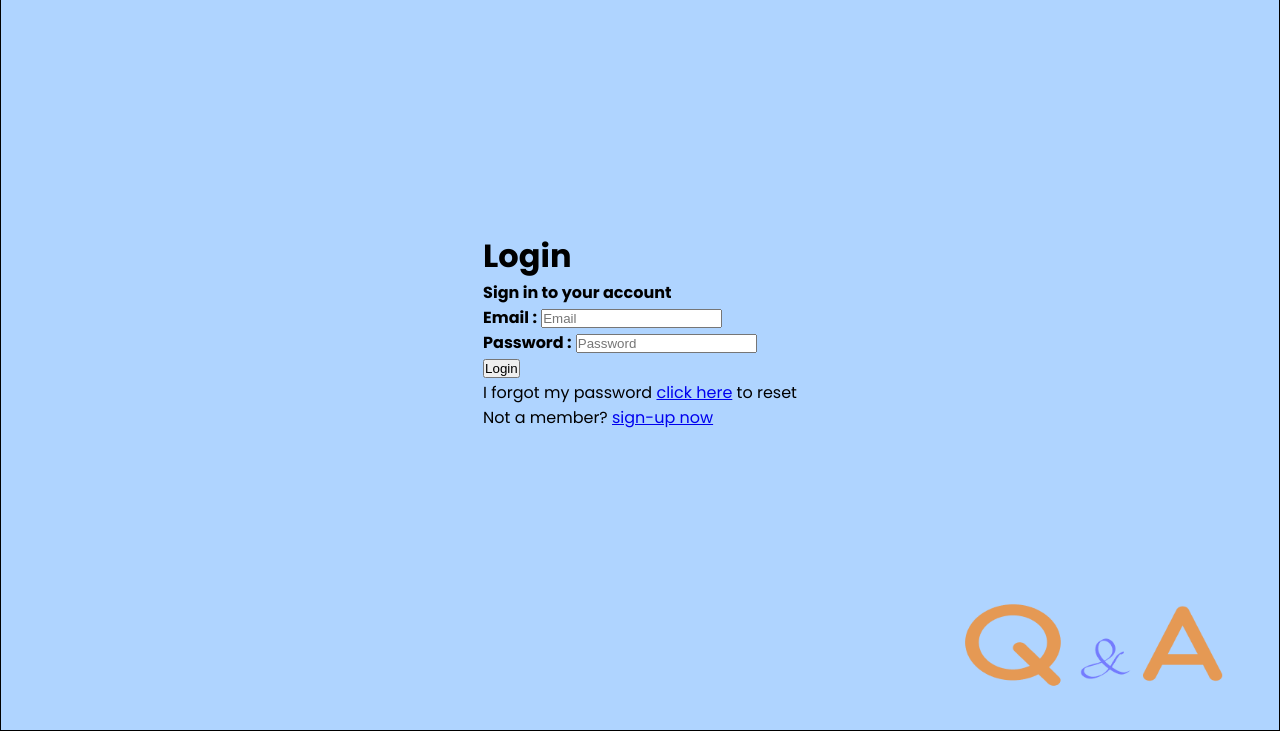
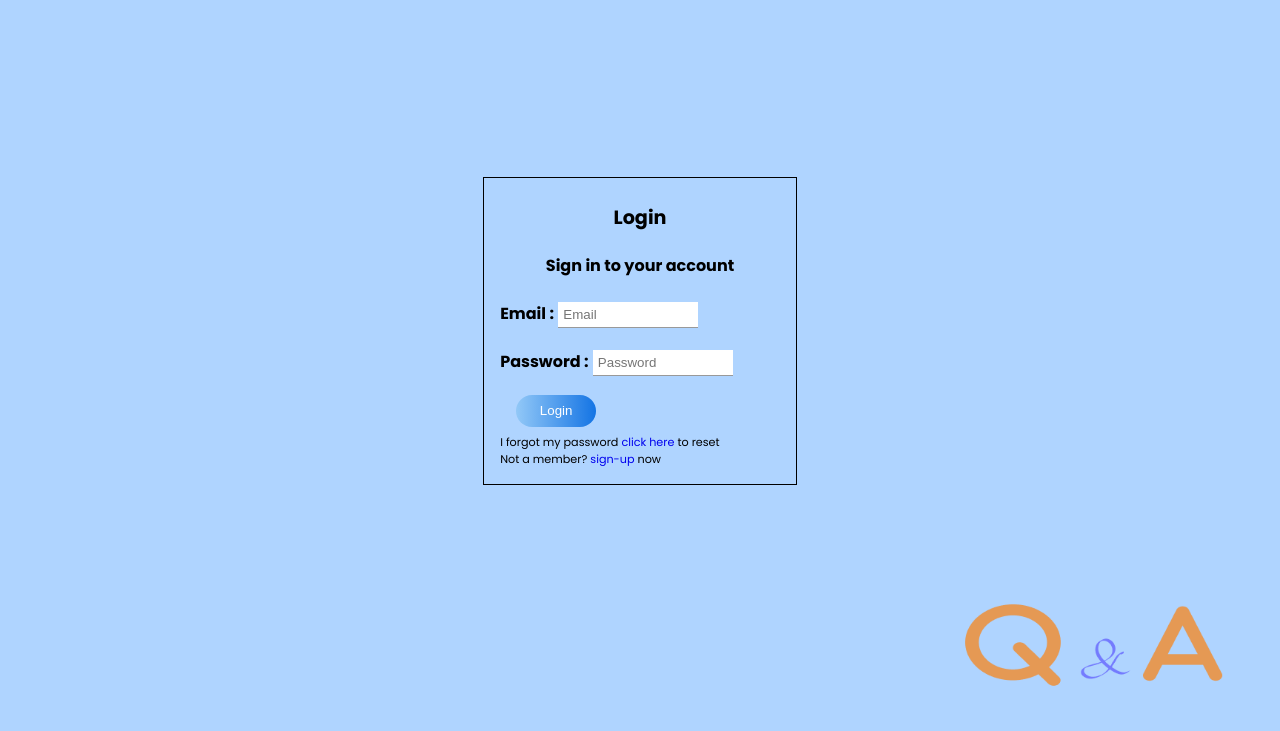
Before and after one commit to KaigaMunene/Question-answer-app-frontend, a plain HTML site: page login/login.html in a window 1280 px wide. Shown: the part 69-800 px from the top of the page. Drawn offline with Linux system fonts and the light colour scheme.

Commit message:
ft(project design): signup and login validation
* create fuctions to validate the elements for the signup and login form

```diff
--- a/login/login.html
+++ b/login/login.html
@@ -34,33 +34,64 @@
         </ul>
     </nav>
 
-    <div class="login_form">
-        <div class="login_info">
-            <form>
-                <div>
+    <div class="login">
+        <form class="login-info" onsubmit="validateLoginForm(event)">
             <h1>Login</h1>
             <h4>Sign in to your account</h4>
-                </div>
-                <div>
-                    <label for="email"><b>Email :</b></label>
-                    <input type="text" placeholder="Email" name="Email" required>
-                </div>
-                <div>
+            <label for=" email"><b>Email :</b></label>
+            <input type="text" placeholder="Email" name="Email" id="email" required><br>
+            <div class="error-msg"> <span id="email-err"></span></div>
+
             <label for="password"><b>Password :</b></label>
-                    <input type="text" placeholder="Password" name="password" required>
-                </div>
+            <input type="text" placeholder="Password" name="password" id="password" required><br>
+            <div class="error-msg"> <span id="password-err"></span></div>
 
             <div>
                 <button type="submit">Login</button>
             </div>
 
-                <span>I forgot my password <a href="#">click here</a> to reset</span>
+            <div class="psw"><span>I forgot my password <a href="#">click here</a> to reset</span></div>
 
-                <div>Not a member? <a href="#"> sign-up now</a></div>
-
+            <div class="psw">Not a member? <a href="#"> sign-up</a> now</div>
         </form>
     </div>
-    </div>
+
+    <script>
+        function validateLoginForm(event) {
+            event.preventDefault()
+            const mail = document.getElementById("email").value;
+            const password = document.getElementById("password").value;
+
+            if(emailValidation(mail) == "" || passwordValidation(password) == ""){
+                return false;
+            }
+
+            else {
+                alert("Successfully logged in");
+                return true;
+            }
+        }
+
+        function emailValidation(mail){
+            let mailformat = /^\w+([\.-]?\w+)*@\w+([\.-]?\w+)*(\.\w{2,3})+$/;
+            if (mail.match(mailformat)) {
+                return true;
+            }
+            else {
+                document.getElementById("email-err").innerText = "Enter a valid email address"
+                return false;
+            }
+        }
+
+        function passwordValidation(password){
+            let passwordLen = password.length
+            if (passwordLen == 0 || passwordLen < 8) {
+                document.getElementById("password-err").innerText = "password should be more than 8 characters"
+                return false;
+            }
+            return true;
+        }
+    </script>
 </body>
 
 </html>
--- a/styles.css
+++ b/styles.css
@@ -138,31 +138,61 @@ i {
   color: #fff;
 }
 
-.login_form {
-  position: relative;
-  display:flex;
+.login{
+  width: 100%;
+  height: 100vh;
+  display: flex;
   justify-content: center;
   align-items: center;
-  height: 100%;
-  border: 1px solid black;
+  padding: 1rem;
+}
 
-  /* align-content: center;
-  line-height: 2rem; */
-  /* width: 20rem;
-  height: 20rem;
-  margin: 5px 10px; */
-  /* background: #7076fe;
-  position: absolute;
-  transform: translate(-50%, -50%); */
+.login-info {
+line-height: 3rem;
+padding: 1rem;
+border: 1px solid black;
 }
-/* .login_info {
-  width: 20rem;
-  height: 20rem;
-  background: #ffffff;
-  border: 1px solid black;
-  top: 45%;
-  left: 45%;
-  position: absolute;
-  transform: translate(-50%, -50%);
-  padding: 70px 30px;
-} */
+
+.login-info h1{
+  font-size: 1.2rem;
+  text-align: center;
+}
+.login-info h4{
+  text-align: center;
+  font-size: 1rem;
+}
+.login-info input{
+  width: 50%;
+  padding: 5px 5px;
+  margin: 5px 0;
+  border: 0;
+  border-bottom: 1px solid #999;
+  outline: none;
+}
+
+.login-info button{
+  width: 5rem;
+  height: 2rem;
+  margin: 0 1rem;
+  background: linear-gradient(to right, #92c8f7, #1474e4);
+  border-radius: 1.5rem;
+  border: 0;
+  outline: none;
+  color: #fff;
+  cursor: pointer;
+}
+
+.login-info .error-msg{
+  color:red;
+  text-align: justify;
+  font-size: 0.6em;
+}
+
+.login-info .psw{
+  font-size: 0.7rem;
+  line-height: normal;
+}
+
+.login a{
+  text-decoration: none;
+}
```
Also changed, not shown: signup-info/sign-up.html (+90 -7 lines), signup-info/signup.css (+8 -0 lines). Lines whose indentation alone changed are shown as unchanged.
